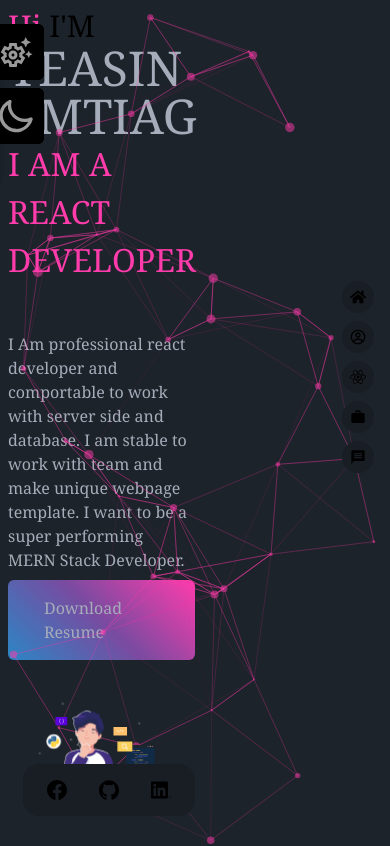
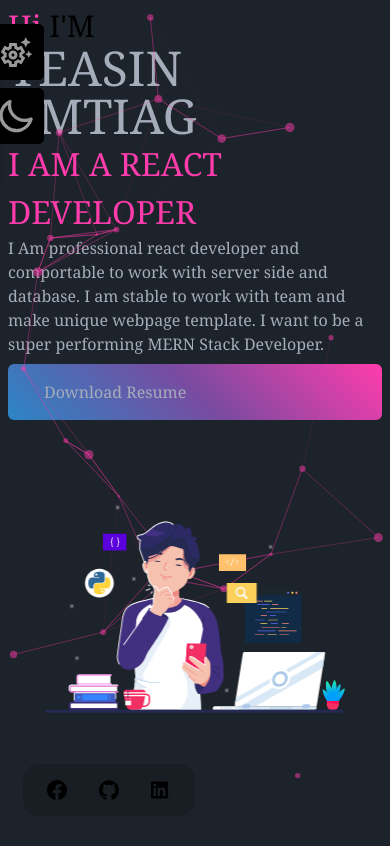
Before and after one commit to AbiR7171/My-PortFolio, a React (Vite) app: page / in a window 390 px wide. Shown: the top 846 px of the page. Built offline with nearby package versions, Linux system fonts and the light colour scheme; some icons are missing.

Commit message:
problem solved

```diff
--- a/index.html
+++ b/index.html
@@ -2,10 +2,10 @@
 <html lang="en"   data-theme="dark">
   <head>
     <meta charset="UTF-8" />
-    <link rel="icon" type="image/svg+xml" href="/vite.svg" />
+    <link rel="icon" type="image/svg+xml"  />
     <link rel="stylesheet" href="https://unpkg.com/aos@next/dist/aos.css" />
     <meta name="viewport" content="width=device-width, initial-scale=1.0" />
-    <title>Vite + React</title>
+    <title>AbiR || PortFolio</title>
   </head>
   <body>
     <div id="root">
--- a/src/Components/AboutMe.jsx
+++ b/src/Components/AboutMe.jsx
@@ -9,11 +9,11 @@ const AboutMe = () => {
 
 
     return (
-        <div >
+        <div id="AboutMe" className='z-20'>
             <h4 className="text-6xl text-center mb-10 mt-10 text font-serif font-bold">About Me</h4>
             <div className='lg:flex gap-4 container mx-auto'>
             <div data-aos="fade-right" >
-              <img className='rounded-md w-full' src={moduleName} alt="" />
+              <img className='rounded-md w-full z-20' src={moduleName} alt="" />
             </div>
             <div data-aos="fade-left"   className='lg:flex items-center gap-7 p-3 font-serif '>
                 <div className='space-y-3'>
--- a/src/Components/ContactUs.jsx
+++ b/src/Components/ContactUs.jsx
@@ -34,7 +34,7 @@ export const ContactUs = () => {
     });
 };
   return (
-   <div className='mt-10  font-serif lg:ms-10 '>
+   <div id='ContactMe' className='mt-10  font-serif lg:ms-10 '>
 
     <h4 className="text-6xl text-center  mt-20 text font-serif font-bold">Contact Me</h4>
      <div className='lg:flex   items-center'>
--- a/src/Components/Home.jsx
+++ b/src/Components/Home.jsx
@@ -13,8 +13,8 @@ const Home = () => {
 
 
     return (
-        <div className='font-serif lg:flex items-center justify-center lg:p-12 p-2'>
-            <div data-aos="fade-right"  data-aos-duration="2000"  className='w-1/2'>
+        <div id='Home' className='font-serif lg:flex items-center justify-center lg:p-12 p-2 z-20'>
+            <div  className='lg:w-1/2'>
                 <h2 style={{color:`${colour}`}} className="text-3xl">Hi <span className='text-black'>I'M</span> </h2>
                 <h3  className={`text-5xl uppercase`}>Yeasin Emtiag</h3>
                  <p style={{color:`${colour}`}}> <TypeAnimation
@@ -40,9 +40,9 @@ const Home = () => {
      webpage template. I want to be a super performing MERN Stack
      Developer.
     </p>
-    <a className='font-col p-4 rounded-md mt-2 flex  items-center gap-1 lg:w-1/3'  href="/public/Resume/Yeasn emtiag abir Resuem3.pdf" download > <FaDownload/> Download Resume</a>
+    <a className='font-col p-4 rounded-md mt-2 flex  items-center gap-1 lg:w-1/3 z-50'  href="/public/Resume/Yeasn emtiag abir Resuem3.pdf" download > <FaDownload/> Download Resume</a>
             </div>
-            <div data-aos="fade-left"   className='w-1/2'>
+            <div data-aos="fade-left"   className='lg:w-1/2'>
             <Lottie animationData={animation4} loop={true} />
             </div>
         </div>
--- a/src/Components/MySkills.jsx
+++ b/src/Components/MySkills.jsx
@@ -4,7 +4,7 @@ import { Icon } from '@iconify/react';
 
 const MySkills = () => {
     return (
-        <div>
+        <div id='MySkill'>
             <div>
                 <h4 className="text-6xl text-center mb-10 mt-10 text font-serif font-bold">My Skills</h4>
             </div>
--- a/src/Components/Partcles.jsx
+++ b/src/Components/Partcles.jsx
@@ -20,11 +20,17 @@ const Partcles = () => {
     }, []);
 
     return (
-               <Particles
+  <div>
+                 <Particles
             id="tsparticles"
             init={particlesInit}
             loaded={particlesLoaded}
             options={{
+                background: {
+                    color: {
+                        value: "none",
+                    },
+                },
                 fpsLimit: 120,
                 interactivity: {
                     events: {
@@ -44,7 +50,7 @@ const Partcles = () => {
                         },
                         repulse: {
                             distance: 200,
-                            duration: 0.2,
+                            duration: 0.5,
                         },
                     },
                 },
@@ -75,7 +81,7 @@ const Partcles = () => {
                     number: {
                         density: {
                             enable: true,
-                            area: 600,
+                            area: 1000,
                         },
                         value: 80,
                     },
@@ -92,6 +98,7 @@ const Partcles = () => {
                 detectRetina: true,
             }}
         />
+  </div>
     );
 };
 
--- a/src/Components/Projects/Project.jsx
+++ b/src/Components/Projects/Project.jsx
@@ -5,7 +5,7 @@ import ChefMaster from './ChefMaster';
 
 const Project = () => {
     return (
-        <div>
+        <div id='MyProject'>
              <h4 className="text-6xl text-center mb-10 mt-10 text font-serif font-bold">My Projects</h4>
             <ToyCenter/>
             <MusicCamp/>
--- a/src/Components/RightSideNav.jsx
+++ b/src/Components/RightSideNav.jsx
@@ -6,28 +6,39 @@ import { Icon } from '@iconify/react';
 
 const RightSideNav = () => {
     return (
-       <div className='fixed z-50 top-1/3 lg:right-8 right-4 font-serif'>
+       <div className='fixed z-50 top-1/3 lg:right-8 right-4 font-serif hidden lg:block'>
 
         <ul className='space-y-2'>
 
-           <li data-aos="fade-up" data-aos-duration="3000"   className={`flex items-center justify-center lg:w-14 lg:h-14 w-8 h-8 rounded-full bg-base-200 text-black  `}>
+          <a href="#Home">
+          <li data-aos="fade-up" data-aos-duration="3000"   className={`flex items-center justify-center lg:w-14 lg:h-14 w-8 h-8 rounded-full bg-base-200 text-black  `}>
             <FaHome title='Home' className={`lg:text-2xl hover:text-red-700`}/>
            </li>
+          </a>
 
-           <li data-aos="fade-up" data-aos-duration="3000"  className={`flex items-center justify-center lg:w-14 lg:h-14  w-8 h-8 rounded-full bg-base-200 text-black  `}>
+          <a href="#AboutMe">
+          <li data-aos="fade-up" data-aos-duration="3000"  className={`flex items-center justify-center lg:w-14 lg:h-14  w-8 h-8 rounded-full bg-base-200 text-black  `}>
             <CgProfile title='Profile' className={`lg:text-3xl  hover:text-red-700`}/>
            </li>
-           <li data-aos="fade-right" data-aos-duration="3000"   className={`flex items-center justify-center lg:w-14 lg:h-14  w-8 h-8 rounded-full bg-base-200 text-black  `}>
+          </a>
+
+          <a href="#MySkill">
+          <li data-aos="fade-right" data-aos-duration="3000"   className={`flex items-center justify-center lg:w-14 lg:h-14  w-8 h-8 rounded-full bg-base-200 text-black  `}>
            <FaReact title='Skills' className={`lg:text-3xl  hover:text-red-700`}/>
            </li>
+          </a>
 
-           <li data-aos="fade-down" data-aos-duration="3000"  className={`flex items-center justify-center lg:w-14 lg:h-14  w-8 h-8 rounded-full bg-base-200 text-black  `}>
+          <a href="#MyProject">
+          <li data-aos="fade-down" data-aos-duration="3000"  className={`flex items-center justify-center lg:w-14 lg:h-14  w-8 h-8 rounded-full bg-base-200 text-black  `}>
             <MdWork title='Projects' className={`lg:text-2xl  hover:text-red-700`}/>
            </li>
+          </a>
 
-           <li data-aos="fade-down" data-aos-duration="3000"   className={`flex items-center justify-center lg:w-14 lg:h-14  w-8 h-8 rounded-full bg-base-200 text-black  `}>
+          <a href="#ContactMe">
+          <li data-aos="fade-down" data-aos-duration="3000"   className={`flex items-center justify-center lg:w-14 lg:h-14  w-8 h-8 rounded-full bg-base-200 text-black  `}>
             <MdMessage title='Contact' className={`lg:text-2xl  hover:text-red-700`}/>
            </li>
+          </a>
 
         </ul>
        </div>
--- a/src/Layout/MainLayout.jsx
+++ b/src/Layout/MainLayout.jsx
@@ -12,7 +12,7 @@ import AboutMe from '../Components/AboutMe';
 const MainLayout = () => {
     return (
         <div>
-            <Partcles/>
+            <Partcles />
             <RightSideNav/>
             <LeftSideNav/>
             <BottomNav/>
```
